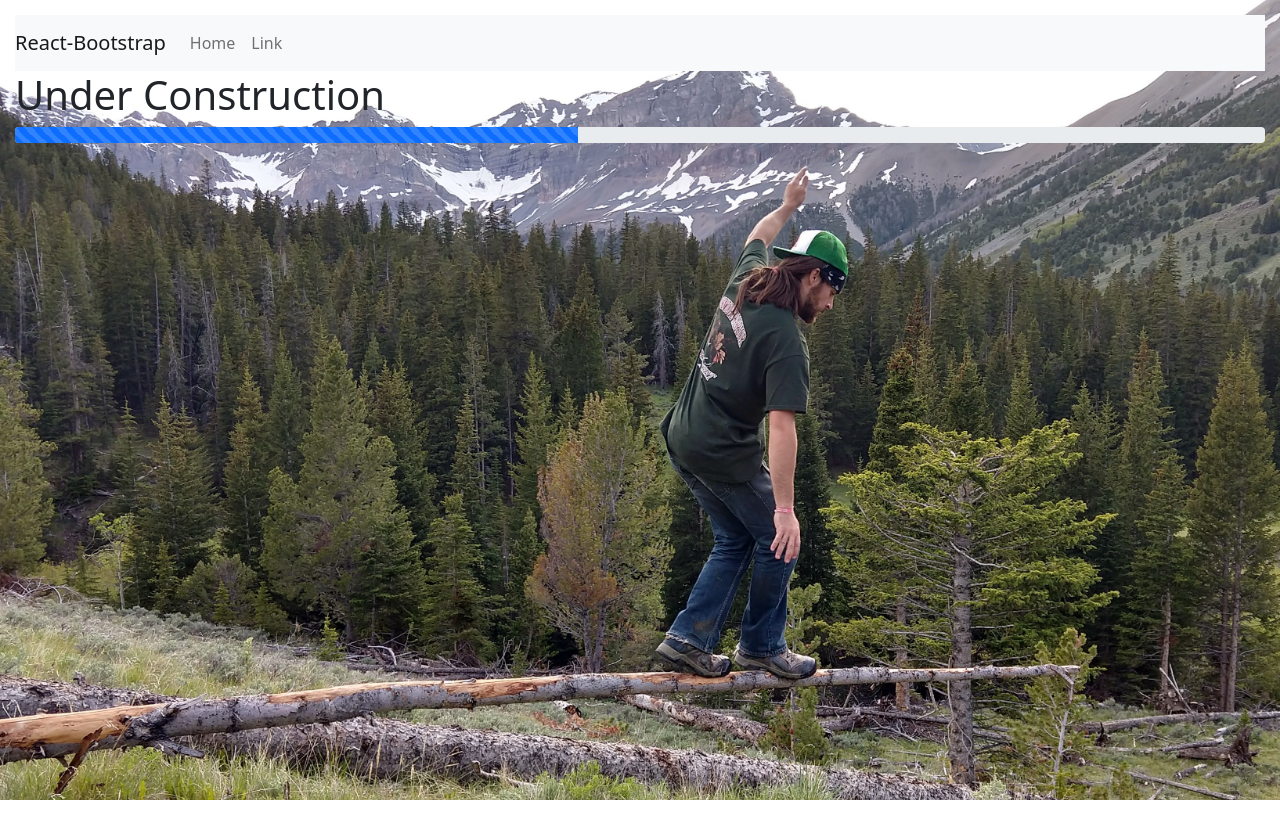
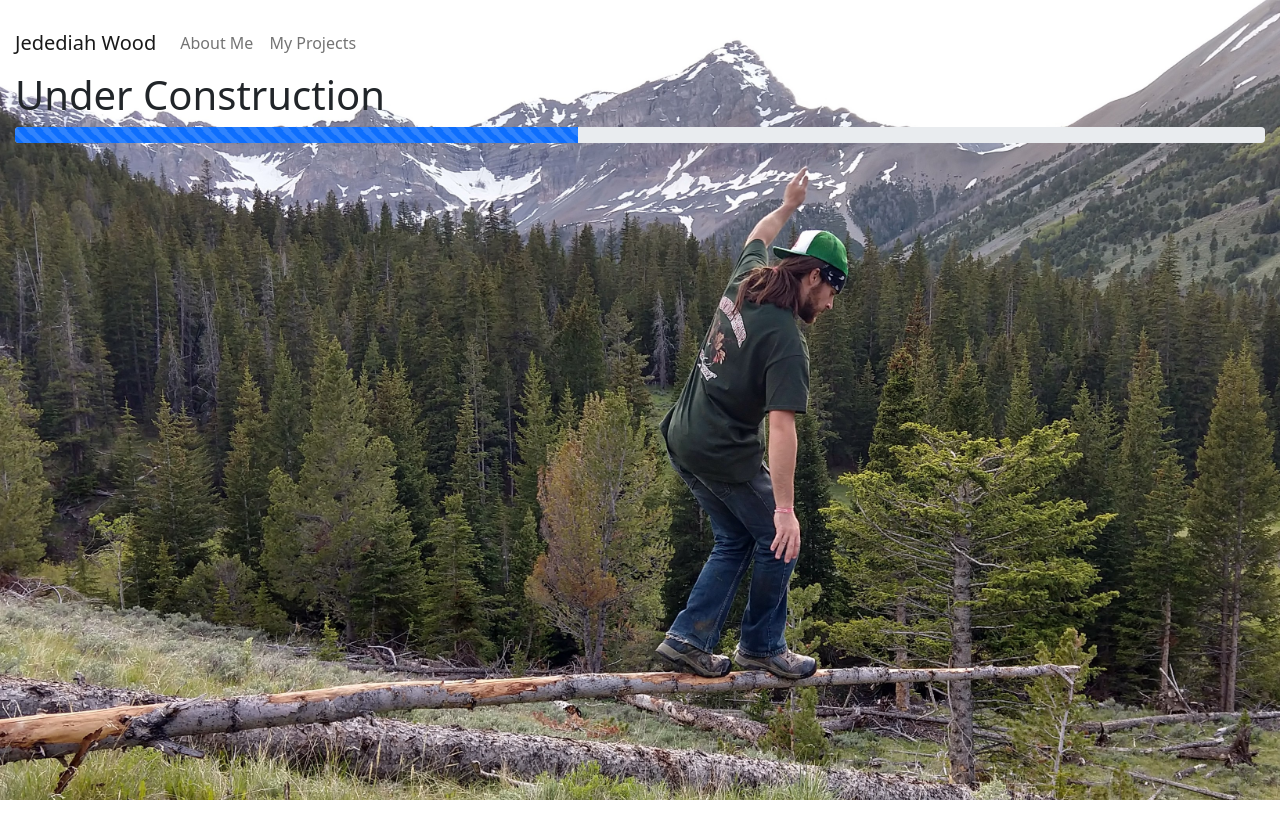
Before and after one commit to jedCode28/Portafolio-, a React (Create React App) app: page / in a window 1280 px wide. Built offline with nearby package versions, Linux system fonts and the light colour scheme.

Commit message:
nav styling tbc

```diff
--- a/src/App.js
+++ b/src/App.js
@@ -2,7 +2,7 @@ import 'bootstrap/dist/css/bootstrap.min.css';
 import './index.css';
 import React from "react";
 import NavBar from "./components/NavBar";
-import { BrowserRouter, Router, Switch } from 'react-router-dom';
+import { BrowserRouter, Switch } from 'react-router-dom';
 import { Route } from 'react-router-dom';
 import Home from './pages/Home';
 import background_image from './backpic.jpg';
@@ -11,12 +11,14 @@ function App() {
   return (
     <div style={{backgroundImage: `url(${background_image})` ,
     backgroundPosition: 'center',
+    display: 'flex',
+    justifyContent: 'center',
     backgroundSize: 'cover',
     backgroundRepeat: 'no-repeat',
     height: '100vh',
     padding: '15px',
     }} >
-      <div >
+      <div style={{width: '1440px', minHeight: '100vh'}}>
       <NavBar />
       <BrowserRouter>
         <Switch>
@@ -37,6 +39,3 @@ export default App;
     height: '100vh',
     padding: '15px'
     }}></div> */}
-
-    // <h1>Under Construction</h1>
-    //   <ProgressBar animated now={45} />
--- a/src/components/NavBar.js
+++ b/src/components/NavBar.js
@@ -1,21 +1,25 @@
-import {Navbar, Nav, Form, FormControl} from "react-bootstrap";
+import {Navbar, Nav} from "react-bootstrap";
 
 
 const NavBar = () => {
   return(
-    <>
-      <Navbar bg="light" expand="lg">
-        <Navbar.Brand href="#home">React-Bootstrap</Navbar.Brand>
+    <div style={{width: '500px', textShadow: '1.5px 1.5px 0px  white', textDecoration: 'underline white'}}>
+      <Navbar bg="transparent">
+        <Navbar.Brand href="/">Jedediah Wood</Navbar.Brand>
         <Navbar.Toggle aria-controls="basic-navbar-nav" />
         <Navbar.Collapse id="basic-navbar-nav">
           <Nav className="mr-auto">
-            <Nav.Link href="/">Home</Nav.Link>
-            <Nav.Link href="#link">Link</Nav.Link>
+            <Nav.Link href="/">About Me</Nav.Link>
+            <Nav.Link href="#link">My Projects</Nav.Link>
           </Nav>
         </Navbar.Collapse>
       </Navbar>
-    </>
+    </div>
   )
 }
 
 export default NavBar
+
+
+// deleted from import: Form, FormControl
+// deleted from first nav bar tag
```
